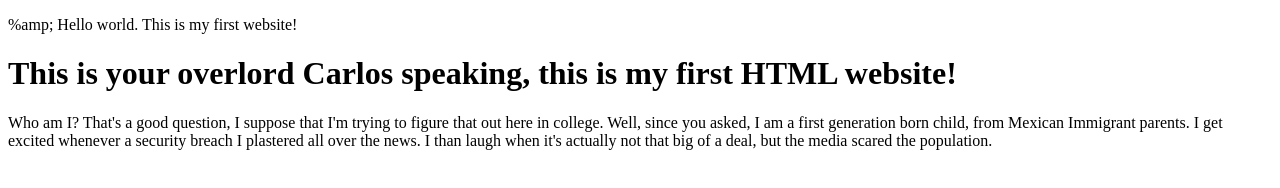
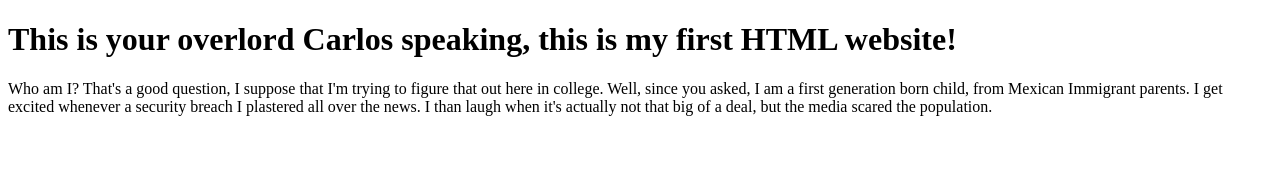
Before and after one commit to Carlosl29/ITMD361, a plain HTML site: page Lab1/index.html in a window 1280 px wide. Drawn offline with Linux system fonts and the light colour scheme.

Commit message:
Removed ugly p tag
Got rid of the paragraph that was in there originally, because it looked ugly.

```diff
--- a/Lab1/index.html
+++ b/Lab1/index.html
@@ -5,7 +5,6 @@
 	<title> ITMD-361 internet Technologies and Web Design </title>
 </head>
 <body>
-	<p>%amp; Hello world. This is my first website!</p>
 	<h1> This is your overlord Carlos speaking, this is my first HTML website!</h1>
 	<p> Who am I?  That's a good question, I suppose that I'm trying to figure
 		that out here in college.  Well, since you asked, I am a first generation
```
